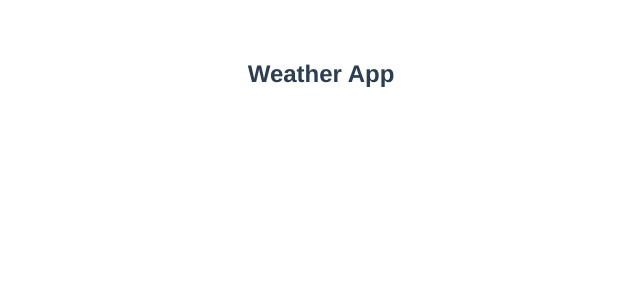
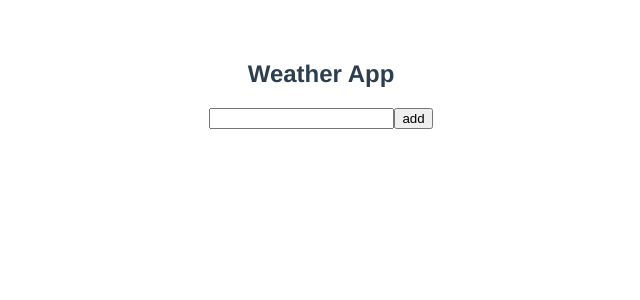
Before and after one commit to papichulo/vue-weather-app-exercises, a Vue app: page / in a window 1280 px wide. Shown: the top 300 px of the page, without its empty margins (319-959 px from the left). Built offline with nearby package versions, Linux system fonts and the light colour scheme.

Commit message:
Finished first exercise

```diff
--- a/src/App.vue
+++ b/src/App.vue
@@ -2,11 +2,17 @@
   export default {
     name: 'app',
     data: () => ({
-      // component state goes here
+      cities: [],
+      cityString: '',
     }),
     methods: {
-      // method for updating input value goes here
-      // method for click event goes here
+      updateCityString(e) {
+        this.cityString = e.target.value;
+      },
+      addCity() {
+        this.cities.push(this.cityString);
+        this.cityString = '';
+      },
     }
   }
 </script>
@@ -14,8 +20,16 @@
 <template>
   <div id="app">
     <h2>Weather App</h2>
+    <div>
+      <input type="input" @change="updateCityString" v-model="cityString"/>
+      <button type="button" @click="addCity">add</button>
+    </div>
+    <div v-for="city in cities" :key="city">
+      <p>{{city}}</p>
+    </div>
   </div>
 </template>
+
 
 <style>
 #app {
```
Also changed, not shown: 1 other file (tests, documents, lock files or other folders).
